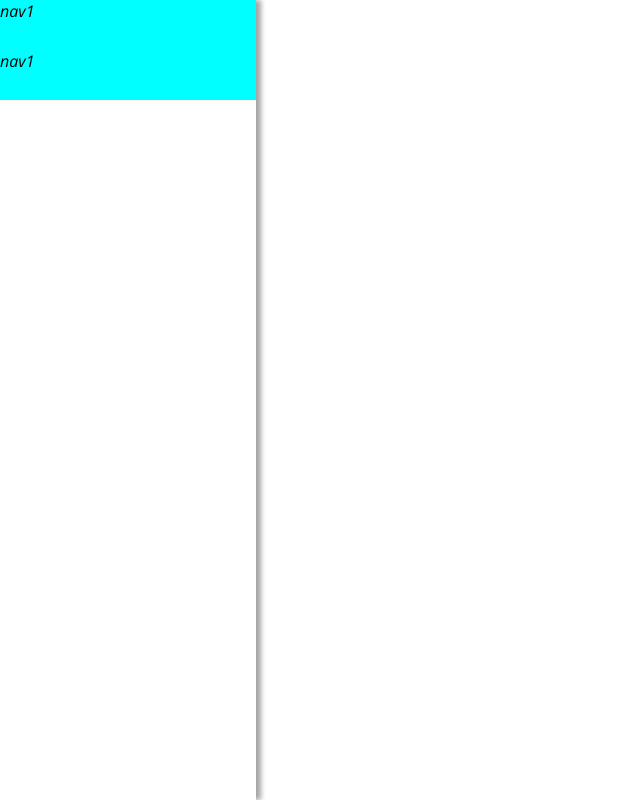
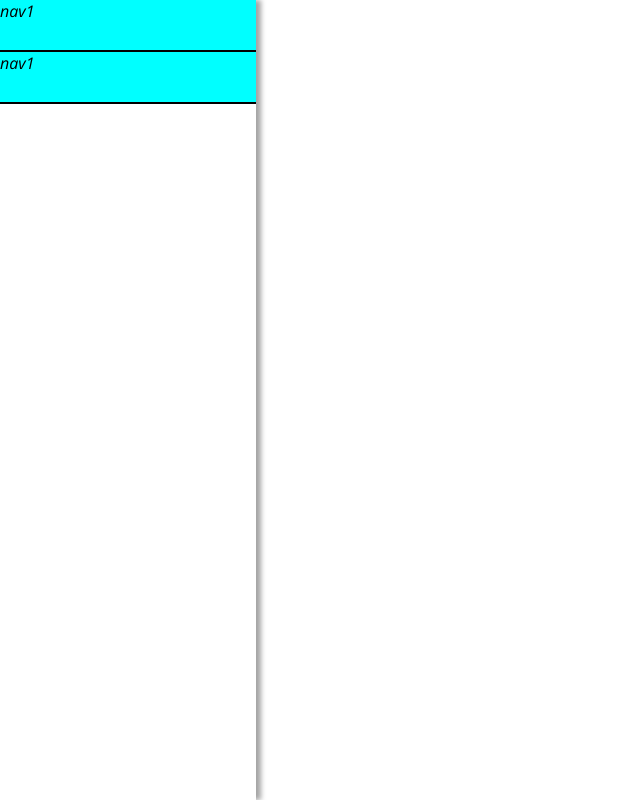
Before and after one commit to tyautyau56/gitSummarizer, a React app: page / in a window 1280 px wide. Shown: the whole page, without its empty margins (0-640 px from the left). Built offline with nearby package versions, Linux system fonts and the light colour scheme.

Commit message:
change nav.scss

```diff
--- a/src/style/nav.scss
+++ b/src/style/nav.scss
@@ -1,4 +1,10 @@
 .nav {
   background: cyan;
   height: 50px;
+  border-bottom: solid 2px #000;
+  .inner {
+    p {
+      text-align: center;
+    }
+  }
 }
```
